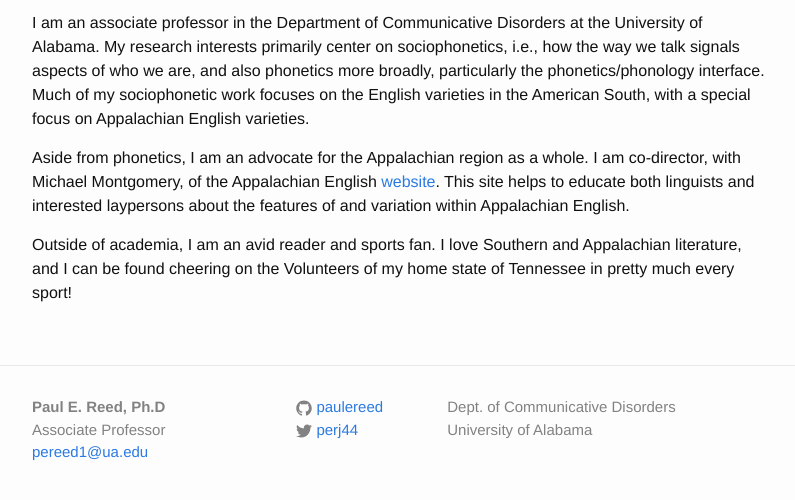
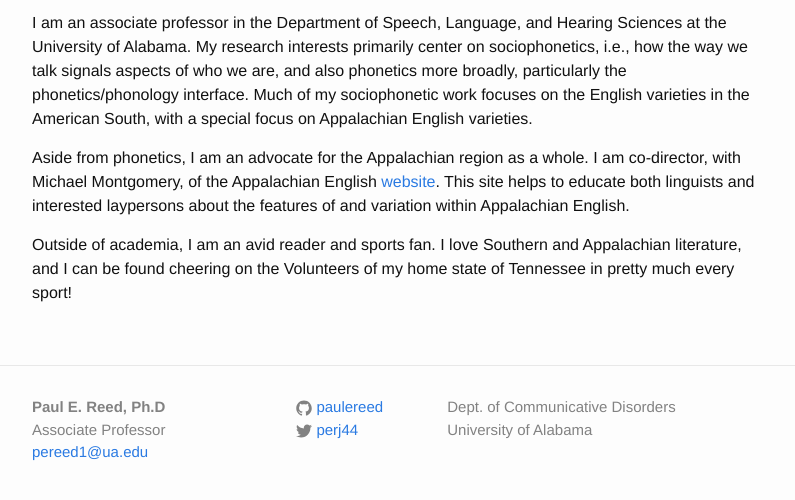
Before and after one commit to paulereed/paulereed.github.io, a Jekyll site: the page built from about.md, in a window 1280 px wide, cut to the strip 252-752 px from the top of the page. Shown: the whole strip, without its empty margins (238-1033 px from the left). Built offline with Jekyll 4.4.1, drawn with Linux system fonts in a browser that asks for light colours; some web fonts are replaced.

Commit message:
updating wording and links

```diff
--- a/about.md
+++ b/about.md
@@ -7,7 +7,7 @@ permalink: /about/
 {% include image.html url="/images/preed.jpg" caption="One of the few pics of me that I like. Photo credit to my wife." width=350 align="right" %}
 
 I am an associate professor in the Department
-of Communicative Disorders at the University of Alabama. My research
+of Speech, Language, and Hearing Sciences at the University of Alabama. My research
 interests primarily center on sociophonetics, i.e., how the way we talk signals aspects of
 who we are, and also phonetics more broadly, particularly the phonetics/phonology interface.
 Much of my sociophonetic work focuses on the English varieties in the
--- a/index.html
+++ b/index.html
@@ -11,7 +11,7 @@ layout: default
 	<p>This is my academic website, where you can find information about my current research and teaching.
 	Information about the classes that I teach is available under the Teaching tab.
 	I’m currently an Associate Professor and the Director of Graduate Studies in the
-	 <a href="http://www.cd.ua.edu" target="_blank">Department of Communicative Disorders</a>
+	 <a href="http://www.slhs.ua.edu" target="_blank">Department of Speech, Language, and Hearing Sciences</a>
 	 at <a href="http://www.ua.edu/" target="_blank">The University of Alabama</a>.</p>
 	<p>My research and teaching interests include phonetics and sociophonetics, sociolinguistics,
 	speech perception and language processing, and other aspects of Southern and Appalachian Englishes.
```
Also changed, not shown: 3 other files.
